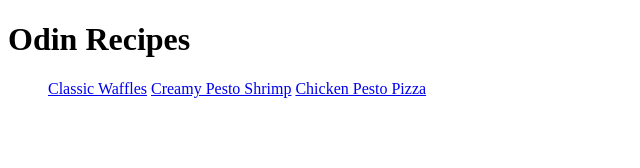
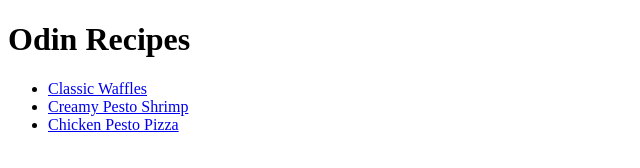
Before and after one commit to riddeshm/odin-recipes, a plain HTML site: page index.html in a window 1280 px wide. Shown: the whole page, without its empty margins (0-640 px from the left). Drawn offline with Linux system fonts and the light colour scheme.

Commit message:
Fix home page list and recipe pages image
- Added li tag to anchors in ul
- set image width to 300 for all images in recipe page

```diff
--- a/index.html
+++ b/index.html
@@ -8,9 +8,9 @@
 <body>
     <h1>Odin Recipes</h1>
     <ul>
-        <a href="recipes/classic-waffles.html">Classic Waffles</a>
-        <a href="recipes/creamy-pesto-shrimp.html">Creamy Pesto Shrimp</a>
-        <a href="recipes/chicken-pesto-pizza.html">Chicken Pesto Pizza</a>
+        <li><a href="recipes/classic-waffles.html">Classic Waffles</a></li>
+        <li><a href="recipes/creamy-pesto-shrimp.html">Creamy Pesto Shrimp</a></li>
+        <li><a href="recipes/chicken-pesto-pizza.html">Chicken Pesto Pizza</a></li>
     </ul>
 </body>
 </html>
```
Also changed, not shown: recipes/chicken-pesto-pizza.html (+1 -1 lines), recipes/classic-waffles.html (+1 -1 lines), recipes/creamy-pesto-shrimp.html (+1 -1 lines).
